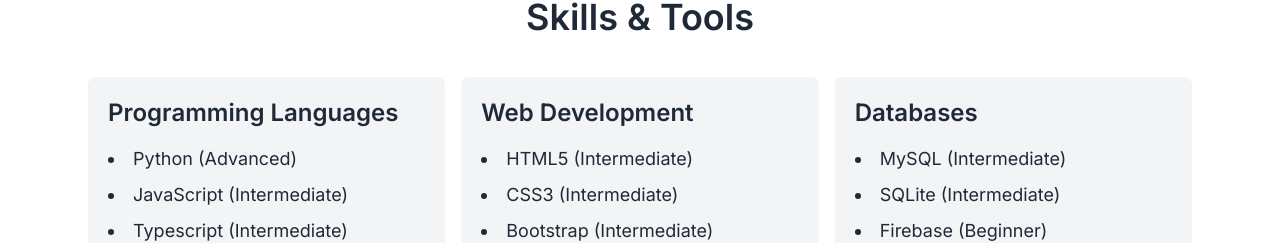
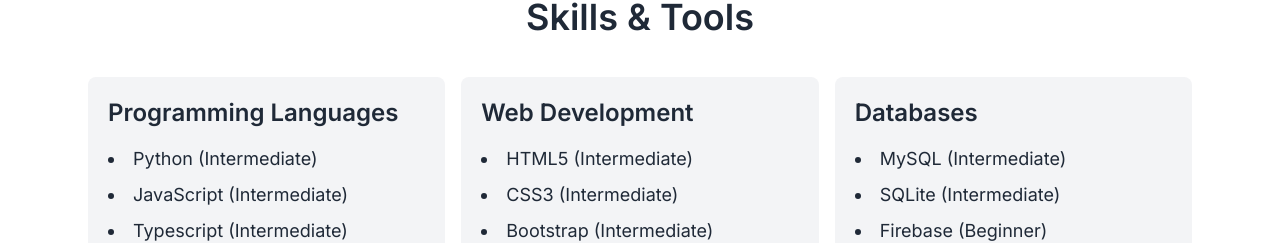
Before and after one commit to BrianShiroe/portfolio-react-typescript-tailwind, a React (Vite) app: page / in a window 1280 px wide. Shown: the part 1725-1968 px from the top of the page. Built offline with nearby package versions, Linux system fonts and the light colour scheme.

Commit message:
Update Skills.tsx

```diff
--- a/src/pages/Skills.tsx
+++ b/src/pages/Skills.tsx
@@ -3,7 +3,7 @@
 
 const skills = {
   "Programming Languages": [
-    "Python (Advanced)",
+    "Python (Intermediate)",
     "JavaScript (Intermediate)",
     "Typescript (Intermediate)",
     "PHP (Intermediate)",
```
